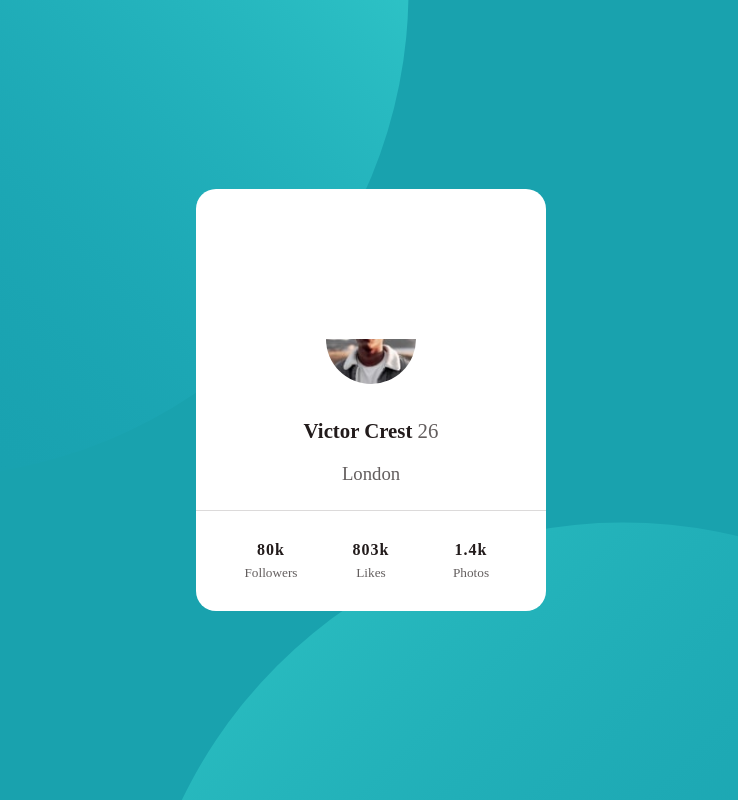
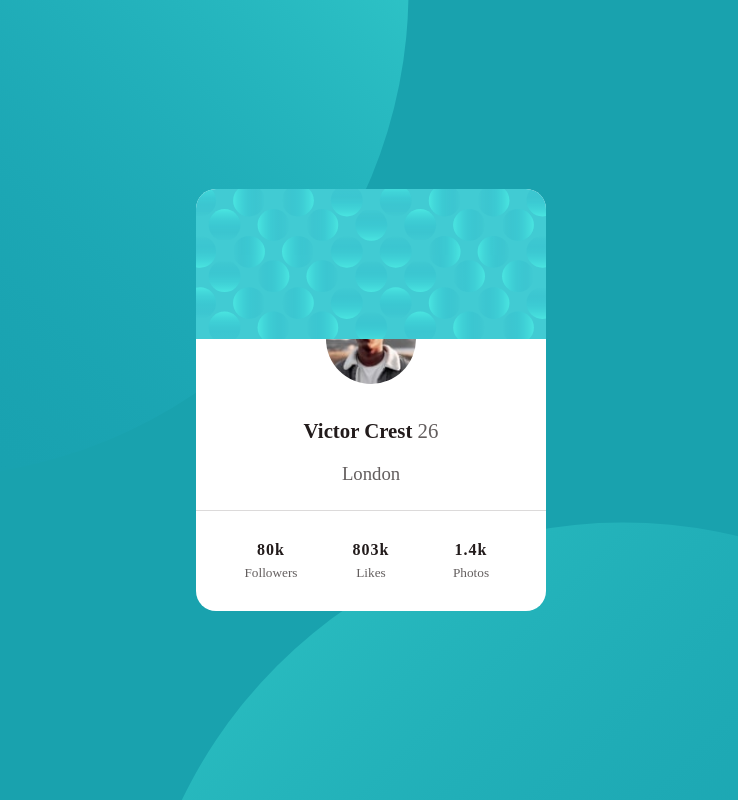
Before and after one commit to Nandhunarravula/my-chal1, a plain HTML site: page index.html in a window 1280 px wide. Shown: the whole page, without its empty margins (269-1007 px from the left). Drawn offline with Linux system fonts and the light colour scheme.

Commit message:
Update styles.css

```diff
--- a/styles.css
+++ b/styles.css
@@ -27,7 +27,7 @@ body{
 
 }
 .card-header{
-    background-image: url("profile-card-component-main/images/bg-pattern-card.svg");
+    background-image: url("./images/bg-pattern-card.svg");
     background-size: cover;
     height: 150px;
 }
```
